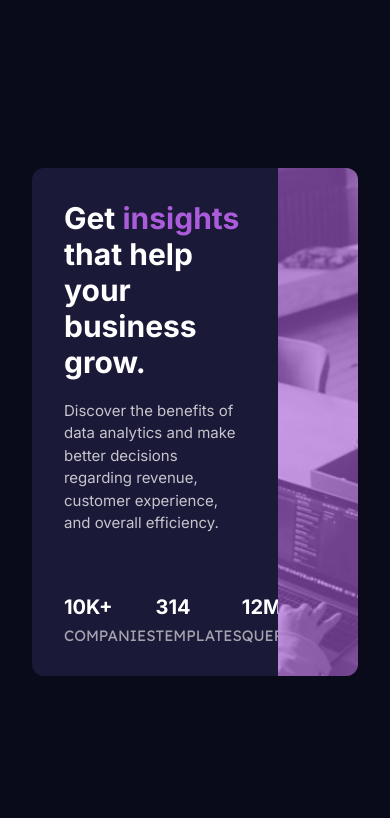
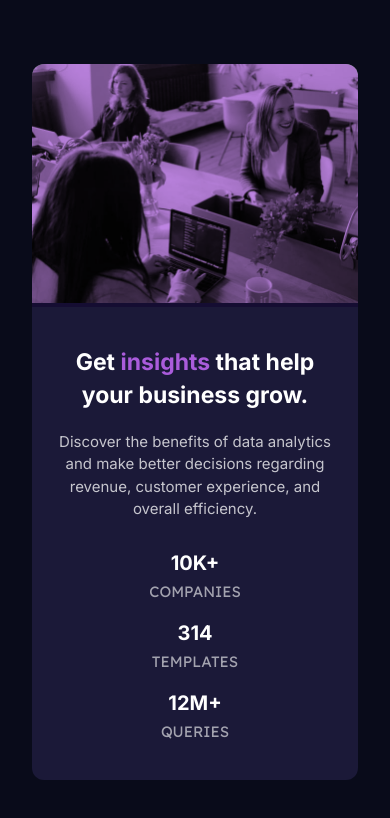
Before and after one commit to batsa-er/stats-preview-card, a plain HTML site: page index.html in a window 390 px wide. Drawn offline with Linux system fonts and the light colour scheme.

Commit message:
Updated CSS
Updated responsive design

```diff
--- a/styles.css
+++ b/styles.css
@@ -95,80 +95,37 @@ body {
   width: 100%;
   left: 0;
   top: 0;
-  background-color: hsla(277, 64%, 61%, 0.6);
+  background-color: hsla(277, 64%, 61%, 0.75);
+  mix-blend-mode: multiply;
 }
 
-@media screen and(max-width:800px) {
-  body {
-    align-items: center;
+@media only screen and (max-width: 628px) {
+  .main-wrap {
+    display: flex;
+    flex-direction: column-reverse;
   }
 
-  .main-wrap {
-    display: flex;
-    flex-direction: column;
-    padding-inline: 1rem;
-  }
-
-  .text-content {
-    display: flex;
-    flex-direction: column;
-  }
-
-  .stat {
-    flex-direction: column;
-  }
-}
-
-/* @media screen and (max-width: 800px) and (min-width: 426px) {
   body {
-    font-size: 12px;
     text-align: center;
   }
 
   .text-content {
-    padding: 12%;
-  }
-
-  .header {
-    font-size: 1.3rem;
-  }
-
-  .stat {
-    padding-top: 30px;
-  }
-
-  .stat h1 {
-    font-size: 1rem;
-  }
-}
-
-@media screen and (max-width: 425px) {
-  body {
+    padding: 12% 8%;
     text-align: center;
   }
-
-  .main-wrap {
-    grid-template-columns: 1fr;
+  .sub-head {
+    text-align: center;
+    padding-bottom: 10px;
   }
-
-  .image-wrap {
-    order: -1;
+  .header {
+    font-size: 23px;
+    line-height: 1.4;
   }
-
-  .text-content {
-    padding: 12% 8%;
-  }
-
-  .header {
-    font-size: 1.5rem;
-  }
-
   .stat {
     flex-direction: column;
-    padding-top: 30px;
   }
 
   .stat div {
     margin-top: 20px;
   }
-} */
+}
```
